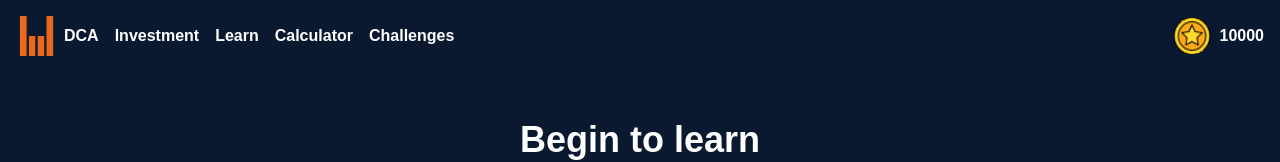
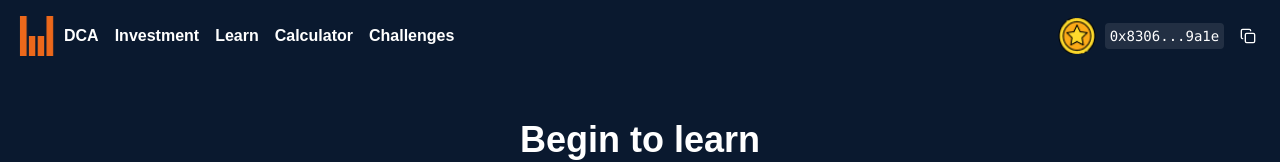
Before and after one commit to wolfcito/blockstar-dca, a Next.js app: page / in a window 1280 px wide. Shown: the top 162 px of the page. Built offline with nearby package versions, Linux system fonts and the light colour scheme; no server answers.

Commit message:
refactor: enable usefull info

```diff
--- a/src/app/components/header/header.component.tsx
+++ b/src/app/components/header/header.component.tsx
@@ -1,9 +1,11 @@
 'use client'
 
-import { Search, Menu, X } from 'lucide-react'
+import { Search, Menu, X, Copy } from 'lucide-react'
 import Link from 'next/link'
 import Image from 'next/image'
 import { useState } from 'react'
+import { ADDRESS_OWNER, truncateAddress } from '~/lib/utils'
+import { Button } from '~/components/ui/button'
 
 export function Header() {
   const [isMenuOpen, setIsMenuOpen] = useState(false)
@@ -47,23 +49,16 @@ export function Header() {
             {isMenuOpen ? <X size={24} /> : <Menu size={24} />}
           </button>
           <div className="hidden lg:flex items-center space-x-4">
-            {/* <div className="relative">
-              <input
-              className="w-64 bg-[#0a192f] border-[#f26419] text-white placeholder-gray-500 p-2 outline outline-[#f26419]"
-              placeholder="Search"
-              />
-              <Search
-              className="absolute right-3 top-1/2 transform -translate-y-1/2 text-gray-500"
-              size={18}
-              />
-              </div> */}
             <div className="flex items-center space-x-2">
               <img src="/img/star.png" className="w-10 h-9" alt="star" />
-              <span className="font-semibold">10000</span>
+              <code className="relative rounded px-[0.3rem] py-[0.2rem] font-mono text-sm bg-secondary/10 hover:bg-secondary/20">
+                {truncateAddress(ADDRESS_OWNER)}
+              </code>
+              <Button variant="ghost" size="icon" className="h-8 w-8">
+                <Copy className="h-4 w-4" />
+                <span className="sr-only">Copy address</span>
+              </Button>
             </div>
-            {/* <button className="bg-[#f26419] hover:bg-[#f26419]/90 text-white px-4 py-2">
-              Connect Wallet
-            </button> */}
           </div>
         </div>
       </div>
@@ -110,7 +105,13 @@ export function Header() {
         <div className="flex items-center justify-between">
           <div className="flex items-center space-x-2">
             <img src="/img/star.png" className="w-10 h-9" alt="star" />
-            <span className="font-semibold">10000</span>
+            <code className="relative rounded px-[0.3rem] py-[0.2rem] font-mono text-sm bg-secondary/10 hover:bg-secondary/20">
+              {truncateAddress(ADDRESS_OWNER)}
+            </code>
+            <Button variant="ghost" size="icon" className="h-8 w-8">
+              <Copy className="h-4 w-4" />
+              <span className="sr-only">Copy address</span>
+            </Button>
           </div>
           <button className="bg-[#f26419] hover:bg-[#f26419]/90 text-white px-4 py-2">
             Connect Wallet
```
